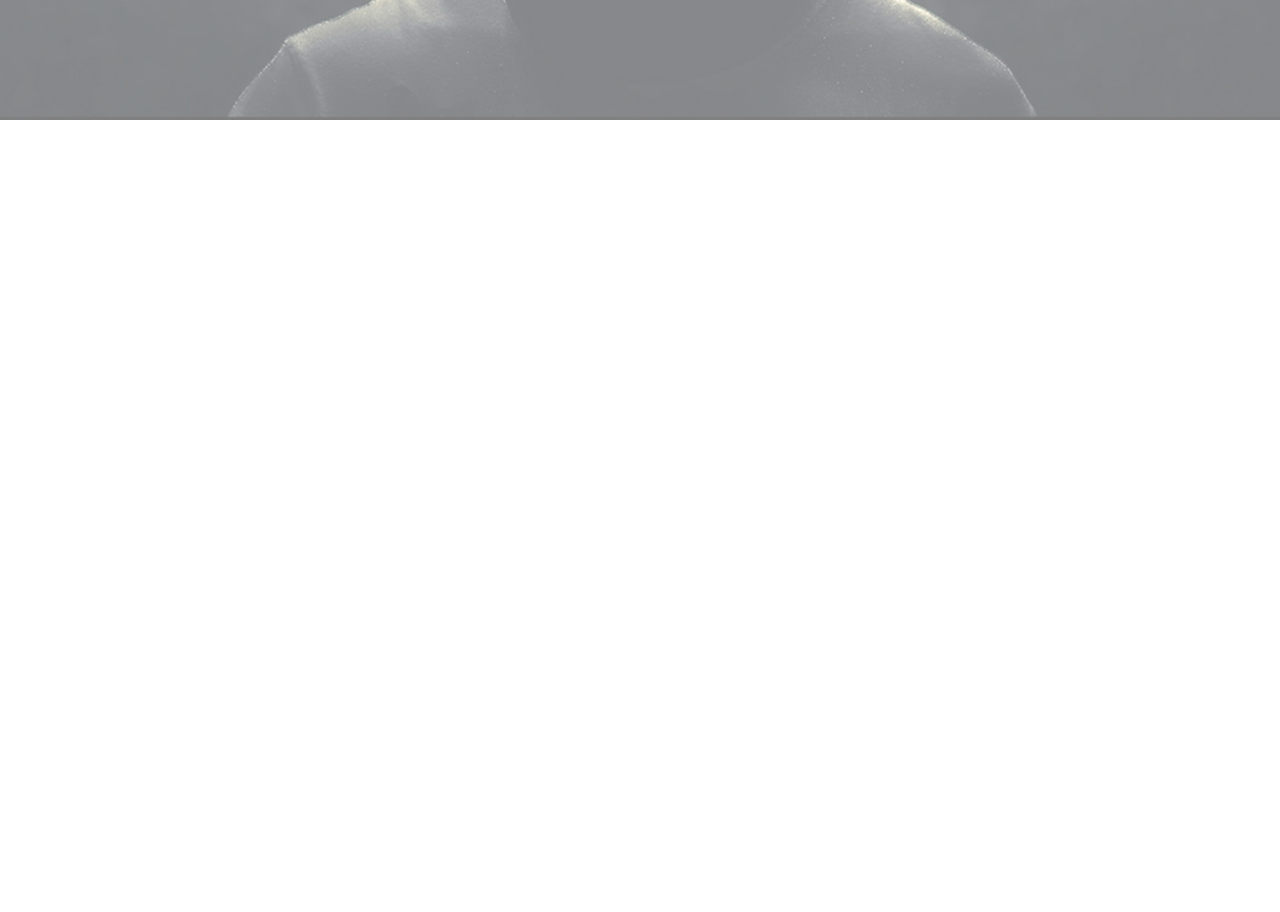
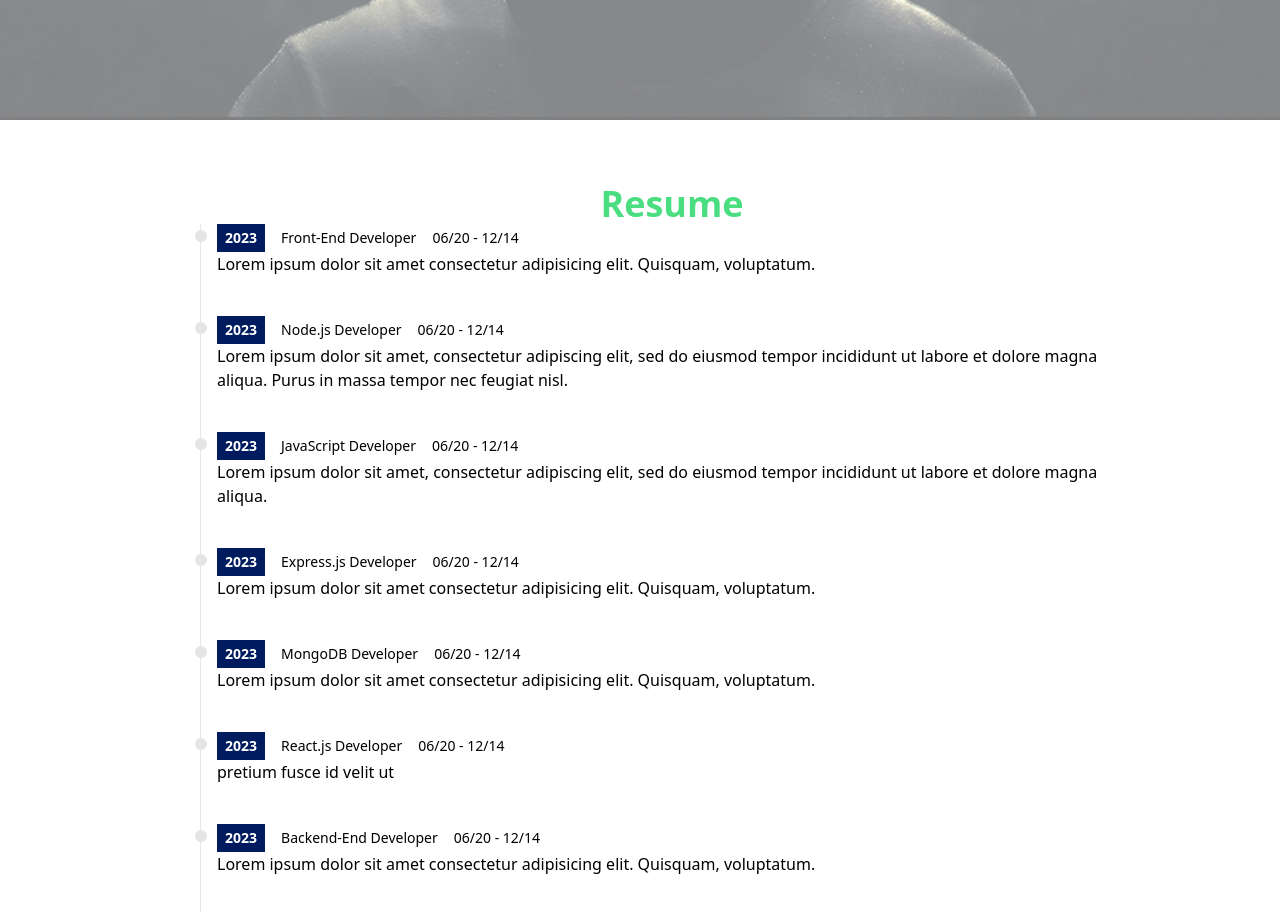
Before and after one commit to DirtyRice901/react-vite-portfolio, a React (Vite) app: page / in a window 1280 px wide. Shown: the part 680-1592 px from the top of the page. Before the commit the page ends 800 px from the top, so only its background shows below. Built offline with nearby package versions, Linux system fonts and the light colour scheme.

Commit message:
created/initiated 2 components

```diff
--- a/src/App.jsx
+++ b/src/App.jsx
@@ -1,12 +1,14 @@
 import { useState } from 'react'
 import SideNav from './components/Sidenav'
 import Header from './components/Header'
+import Resume from './components/Resume'
 
 function App() {
   return (
     <div>
       <SideNav />
       <Header />
+      <Resume />
     </div>
   )
 }
--- /dev/null
+++ b/src/components/Resume.jsx
@@ -0,0 +1,67 @@
+import React from "react";
+import ResumeItem from "./Resumeitem";
+
+const ResumeData = [
+   {
+        year: 2023,
+        title: "Front-End Developer",
+        duration: "06/20 - 12/14",
+        description: "Lorem ipsum dolor sit amet consectetur adipisicing elit. Quisquam, voluptatum."
+   },
+    {
+          year: 2023,
+          title: "Node.js Developer",
+          duration: "06/20 - 12/14",
+          description: "Lorem ipsum dolor sit amet, consectetur adipiscing elit, sed do eiusmod tempor incididunt ut labore et dolore magna aliqua. Purus in massa tempor nec feugiat nisl."
+    },
+    {
+          year: 2023,
+          title: "JavaScript Developer",
+          duration: "06/20 - 12/14",
+          description: "Lorem ipsum dolor sit amet, consectetur adipiscing elit, sed do eiusmod tempor incididunt ut labore et dolore magna aliqua."
+    },
+    {
+          year: 2023,
+          title: "Express.js Developer",
+          duration: "06/20 - 12/14",
+          description: "Lorem ipsum dolor sit amet consectetur adipisicing elit. Quisquam, voluptatum."
+    },
+    {
+          year: 2023,
+          title: "MongoDB Developer",
+          duration: "06/20 - 12/14",
+          description: "Lorem ipsum dolor sit amet consectetur adipisicing elit. Quisquam, voluptatum."
+    },
+    {
+          year: 2023,
+          title: "React.js Developer",
+          duration: "06/20 - 12/14",
+          description: "pretium fusce id velit ut"
+    },
+    {
+          year: 2023,
+          title: "Backend-End Developer",
+          duration: "06/20 - 12/14",
+          description: "Lorem ipsum dolor sit amet consectetur adipisicing elit. Quisquam, voluptatum."
+    },
+
+]
+const Resume = () => {
+    return (
+        <div id="resume" className="max-w-[1040px] m-auto md:pl-20 p-4 py-16">
+            <h1 className="text-4xl font-bold text-center text-green-400">Resume</h1>
+            {ResumeData.map((item, index) => (
+                <ResumeItem
+                    key={index}
+                    year={item.year}
+                    title={item.title}
+                    duration={item.duration}
+                    description={item.description}
+                />
+            ))}
+
+        </div>
+    );
+};
+
+export default Resume;
--- /dev/null
+++ b/src/components/ResumeItem.jsx
@@ -0,0 +1,20 @@
+import React from "react";
+
+const Resumeitem = ({ year, title, duration, description }) => {
+    return (
+        <ol className="flex flex-col md:flex-row relative border-l border-stone-200">
+            <li className="mb-10 ml-4">
+                <div className="absolute w-3 h-3 bg-stone-200 rounded-full mt-1.5 -left-1.5 border-white"></div>
+                <p className="flex flex-wrap gap-4 flex-row items-center justify-start text-xs md:text-sm">
+                    <span className="inline-block px-2 py-1 font-semibold text-white bg-[#001b5e] rounded-mb">{year}</span>
+                    <span>{title}</span>
+                    <span>{duration}</span>
+                </p>
+                <p>{description}</p>
+
+            </li>
+        </ol>
+    )
+};
+
+export default Resumeitem;
```
